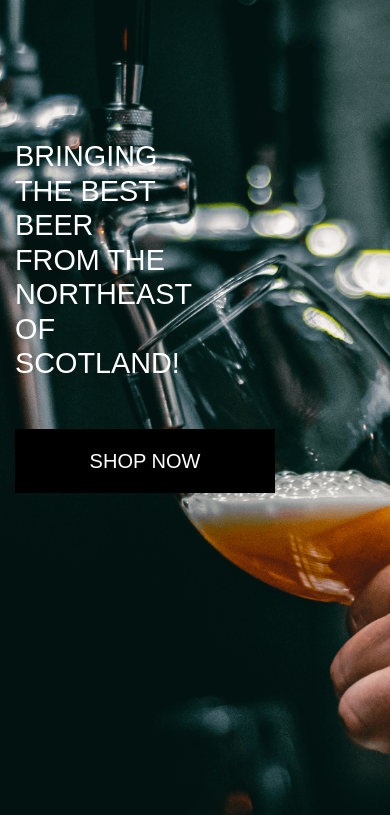
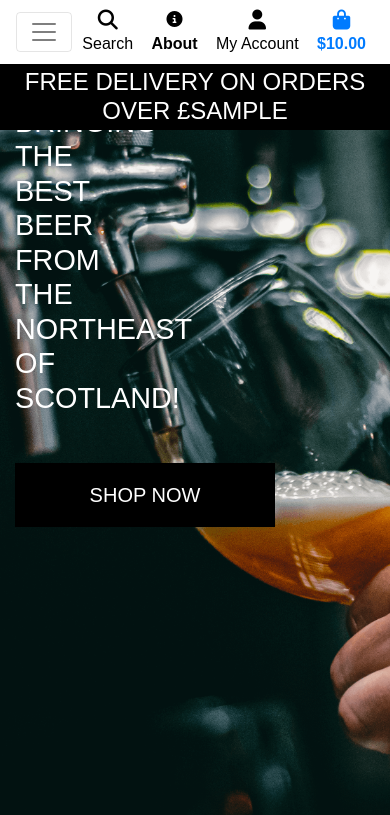
Before and after one commit to donald-macritchie/granite_tap_draft, a Django app: template home/templates/home/index.html in a window 390 px wide. Shown: the top 815 px of the page. Run offline with Django 3.2, Linux system fonts and the light colour scheme; the template is opened without the code that fills it: most values are stand-ins (such as "Sample title", 1, 10 or a date in 2020); some libraries are stand-ins or nearby versions; some web fonts are replaced.

Commit message:
added mobile header and main nav bar

```diff
--- a/home/templates/home/index.html
+++ b/home/templates/home/index.html
@@ -12,7 +12,7 @@
 {% block content %}
     <div class="container h-100">
         <div class="row h-100">
-            <div class="col-6 col-md-6 my-auto">
+            <div class="col-5 col-md-5 my-auto">
                 <h1 id="hero-text" class="display-3 logo-font">Bringing the best <strong>Beer</strong> from the <strong>Northeast of Scotland!</strong></h1>
                 <div class="my-5">
                     <h4>
@@ -22,4 +22,5 @@
             </div>
         </div>
     </div>
+
 {% endblock %}
--- a/static/css/base.css
+++ b/static/css/base.css
@@ -58,9 +58,17 @@ body {
     border: 1px solid black !important;
 }
 
+.bg-black {
+    background: #000 !important;
+}
+
 #hero-text {
     font-size: 1.8em;
     color: #fff;
+}
+
+#my-account-dropdown{
+    font-size: 0.8em;
 }
 
 /* -------------------------------- Media Queries */
--- a/templates/base.html
+++ b/templates/base.html
@@ -45,20 +45,18 @@
     </head>
 
     <body>
+
         <!-- header content taken from boutique ado code institutue walkthrough project -->
-
-
         <header class="container-fluid fixed-top">
-
-            <!-- Logo Link -->
+            <!-- Main Nav -->
             <div id="topnav" class="row bg-white pt-lg-2 d-none d-lg-flex">
+                <!-- Main Logo -->
                 <div class="col-12 col-lg-4 my-auto py-1 py-lg-0 text-center text-lg-left">
                     <a href="{% url 'home' %}" class="nav-link main-logo-link">
                         <h2 class="logo-font text-black my-0">Granite Tap</h2>
                     </a>
                 </div>
-
-                <!-- search bar -->
+                <!-- Search Bar -->
                 <div class="col-12 col-lg-4 my-auto py-1 py-lg-0">
                     <form method="GET" action="">
                         <div class="input-group w-100">
@@ -74,20 +72,21 @@
                         </div>
                     </form>
                 </div>
-
                 <div class="col-12 col-lg-4 my-auto py-1 py-lg-0">
-                    <ul class="list-inline list-unstyled text-center text-lg-right my-0">
+                    <ul class="nav justify-content-end">
+                        <!-- About Page Link -->
                         <li class="list-inline-item">
                             <a class="text-info font-weight-bold text-black nav-link" href="">
                                 <div class="text-center">
-                                    <div><i class="fa-solid fa-magnifying-glass"></i></div>
+                                    <div><i class="fa-solid fa-circle-info"></i></div>
                                     <p class="my-0">About</p>
                                 </div>
                             </a>
                         </li>
+                        <!-- My account link -->
                         <li class="list-inline-item dropdown">
-                            <a class="text-black nav-link" href="#" id="user-options" data-toggle="dropdown"
-                                aria-haspopup="true" aria-expanded="false">
+                            <a class="text-black nav-link" href="#" id="user-options" data-toggle="dropdown" aria-haspopup="true"
+                                aria-expanded="false">
                                 <div class="text-center">
                                     <div><i class="fas fa-user fa-lg"></i></div>
                                     <p class="my-0">My Account</p>
@@ -106,9 +105,9 @@
                                 {% endif %}
                             </div>
                         </li>
+                        <!-- Basket link -->
                         <li class="list-inline-item">
-                            <a class="{% if grand_total %}text-info font-weight-bold{% else %}text-black{% endif %} nav-link"
-                                href="">
+                            <a class="{% if grand_total %}text-info font-weight-bold{% else %}text-black{% endif %} nav-link" href="">
                                 <div class="text-center">
                                     <div><i class="fas fa-shopping-bag fa-lg"></i></div>
                                     <p class="my-0">
@@ -124,7 +123,24 @@
                     </ul>
                 </div>
             </div>
+            <!-- Sub menus -->
+            <div class="row bg-white">
+                <nav class="navbar navbar-expand-lg navbar-light w-100">
+                    <button class="navbar-toggler" type="button" data-toggle="collapse" data-target="#main-nav" aria-controls="main-nav" aria-expanded="false" aria-label="Toggle navigation">
+                        <span class="navbar-toggler-icon"></span>
+                    </button>
+                    {% include 'includes/mobile-top-header.html' %}
+                    {% include 'includes/main-nav.html' %}
+                </nav>
+            </div>
+            <!-- Delivery Banner -->
+            <div id="delivery-banner" class="row text-center">
+                <div class="col bg-black text-white">
+                    <h4 class="logo-font my-1">Free delivery on orders over £{{ free_shipping_threshold }}</h4>
+                </div>
+            </div>
         </header>
+
 
         {% if messages %}
             <div class="message-container"></div>
--- /dev/null
+++ b/templates/includes/main-nav.html
@@ -0,0 +1,42 @@
+<div class="collapse navbar-collapse" id="main-nav">
+    <ul class="navbar-nav w-auto mx-auto">
+        <li class="nav-item dropdown">
+            <a class="logo-font font-weight-bold nav-link text-black mx-3" href="#" id="all-products-link"
+                data-toggle="dropdown" aria-haspopup="true" aria-expanded="false">
+                All Beer
+            </a>
+            <div class="dropdown-menu border-0" aria-labelledby="all-products-link">
+                <a href="" class="dropdown-item">By Price</a>
+                <a href="" class="dropdown-item ">By Rating</a>
+                <a href="" class="dropdown-item ">By Category</a>
+                <a href="" class="dropdown-item">All Beer</a>
+            </div>
+        </li>
+
+        <li class="nav-item dropdown">
+            <a class="logo-font font-weight-bold nav-link text-black mx-3" href="#" id="specials-link" data-toggle="dropdown"
+                aria-haspopup="true" aria-expanded="false">
+                Beer Types
+            </a>
+            <div class="dropdown-menu border-0" aria-labelledby="types-link">
+                <a href="" class="dropdown-item">Lager</a>
+                <a href="" class="dropdown-item">Ale/IPAs</a>
+                <a href="" class="dropdown-item">Stout</a>
+                <a href="" class="dropdown-item">Sour</a>
+            </div>
+        </li>
+
+        <li class="nav-item dropdown">
+            <a class="logo-font font-weight-bold nav-link text-black mx-3" href="#" id="specials-link" data-toggle="dropdown"
+                aria-haspopup="true" aria-expanded="false">
+                Taster Packs
+            </a>
+            <div class="dropdown-menu border-0" aria-labelledby="taster-link">
+                <a href="" class="dropdown-item">Brewdog</a>
+                <a href="" class="dropdown-item">Brew Toon</a>
+                <a href="" class="dropdown-item">Fierce</a>
+                <a href="" class="dropdown-item">Six° North</a>
+            </div>
+        </li>
+    </ul>
+</div>
--- /dev/null
+++ b/templates/includes/mobile-top-header.html
@@ -0,0 +1,69 @@
+<li class="list-inline-item">
+    <a class="text-black nav-link d-block d-lg-none p-0" href="#" id="mobile-search" data-toggle="dropdown"
+        aria-haspopup="true" aria-expanded="false">
+        <div class="text-center">
+            <div><i class="fas fa-search fa-lg"></i></div>
+            <p class="my-0">Search</p>
+        </div>
+    </a>
+    <div class="dropdown-menu border-0 w-100 p-3 rounded-0 my-0" aria-labelledby="mobile-search">
+        <form class="form" method="GET" action="">
+            <div class="input-group w-100">
+                <input class="form-control border border-black rounded-0" type="text" name="q"
+                    placeholder="Search our site">
+                <div class="input-group-append">
+                    <button class="form-control form-control btn btn-black border border-black rounded-0" type="submit">
+                        <span class="icon">
+                            <i class="fas fa-search"></i>
+                        </span>
+                    </button>
+                </div>
+            </div>
+        </form>
+    </div>
+</li>
+<li class="list-inline-item">
+    <a class="text-primary font-weight-bold text-black nav-link d-block d-lg-none p-0"
+        href="">
+        <div class="text-center">
+            <div><i class="fa-solid fa-circle-info"></i></div>
+            <p class="my-0">About</p>
+        </div>
+    </a>
+</li>
+<li class="list-inline-item dropdown">
+    <a class="text-black nav-link d-block d-lg-none p-0" href="#" id="user-options" data-toggle="dropdown"
+        aria-haspopup="true" aria-expanded="false">
+        <div class="text-center">
+            <div><i class="fas fa-user fa-lg"></i></div>
+            <p class="my-0">My Account</p>
+        </div>
+    </a>
+    <div id="my-account-dropdown" class="dropdown-menu border-0" aria-labelledby="user-options">
+        {% if request.user.is_authenticated %}
+        {% if request.user.is_superuser %}
+        <a href="{% url 'account_logout' %}" class="dropdown-item">Product Management</a>
+        {% endif %}
+        <a href="" class="dropdown-item">My Profile</a>
+        <a href="{% url 'account_logout' %}" class="dropdown-item">Logout</a>
+        {% else %}
+        <a href="{% url 'account_signup' %}" class="dropdown-item">Register</a>
+        <a href="{% url 'account_login' %}" class="dropdown-item">Login</a>
+        {% endif %}
+    </div>
+</li>
+<li class="list-inline-item">
+    <a class="{% if grand_total %}text-primary font-weight-bold{% else %}text-black{% endif %} nav-link d-block d-lg-none p-0"
+        href="">
+        <div class="text-center">
+            <div><i class="fas fa-shopping-bag fa-lg"></i></div>
+            <p class="my-0">
+                {% if grand_total %}
+                ${{ grand_total|floatformat:2 }}
+                {% else %}
+                $0.00
+                {% endif %}
+            </p>
+        </div>
+    </a>
+</li>
```
Lines whose indentation alone changed are shown as unchanged.
